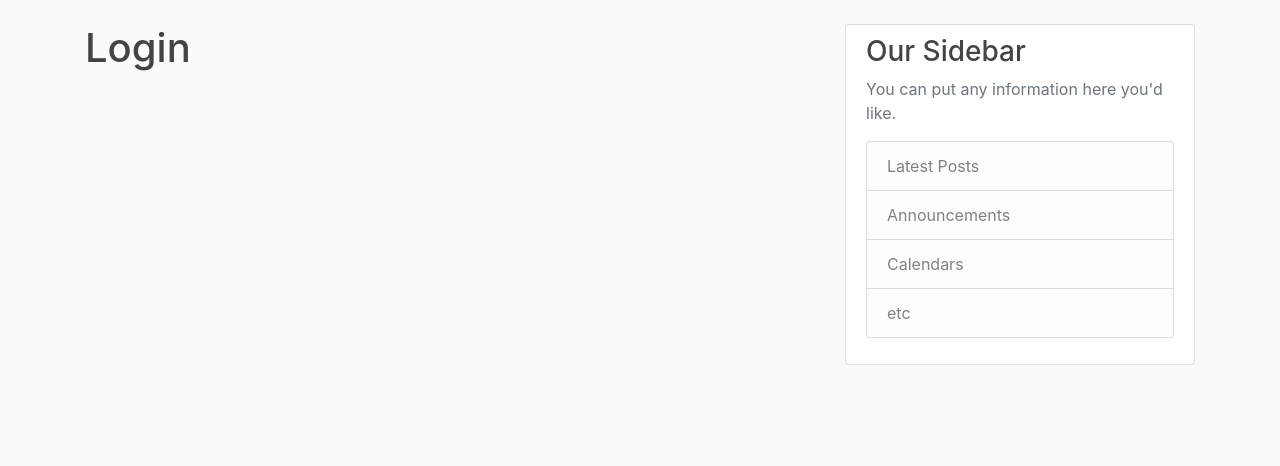
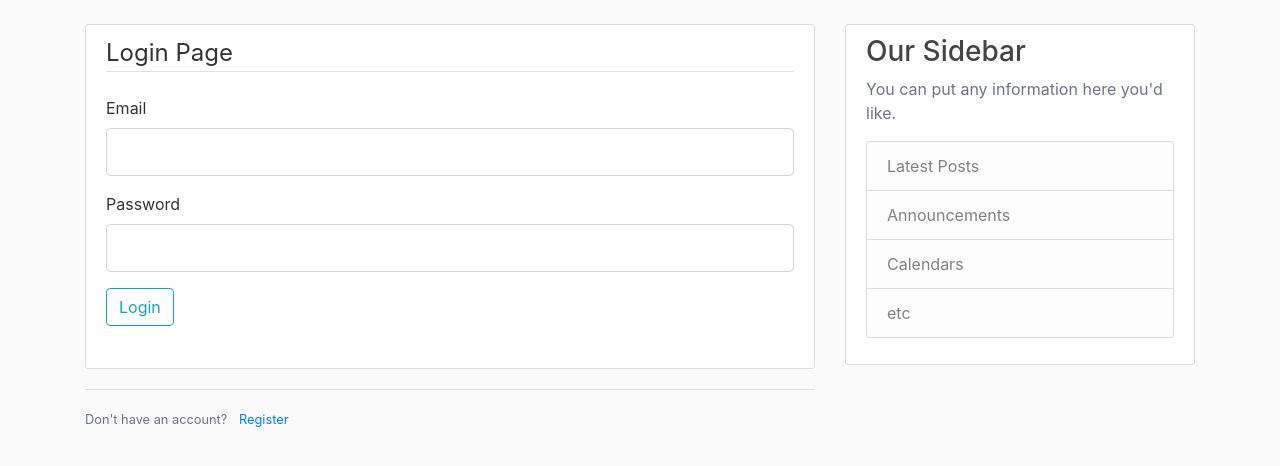
Before and after one commit to shauryadhadwal/Flask-Blog, a Flask app: page /login in a window 1280 px wide. Shown: the part 56-522 px from the top of the page. Run offline with Flask 2, Linux system fonts and the light colour scheme; some libraries are stand-ins or nearby versions.

```diff
--- a/app.py
+++ b/app.py
@@ -1,54 +1,4 @@
-from flask import Flask, render_template, url_for, flash, redirect
-from forms import RegistrationForm, LoginForm
-
-app = Flask(__name__)
-app.config['SECRET_KEY'] = '45385b37d4fd30237a8f76696fba1bf3'
-
-posts = [
-    {
-        'author': 'Shaurya Dhadwal',
-        'title': 'Blog Post 1',
-        'content' : 'First post Ever',
-        'date_posted': 'April 20, 2018'
-    },
-     {
-        'author': 'Shaurya Dhadwal',
-        'title': 'Blog Post 1',
-        'content' : 'First post Ever',
-        'date_posted': 'April 20, 2018'
-    },
-     {
-        'author': 'Shaurya Dhadwal',
-        'title': 'Blog Post 1',
-        'content' : 'First post Ever',
-        'date_posted': 'April 20, 2018'
-    }
-]
-
-@app.route("/")
-def home():
-    return render_template('home.html', title='Home', posts=posts)
-
-
-@app.route("/about")
-def about():
-    return render_template('about.html', title='About')
-
-
-@app.route("/login")
-def login():
-    form = LoginForm()
-    return render_template('login.html', title='Login',form=form)
-
-
-@app.route("/register", methods=['GET', 'POST'])
-def register():
-    form = RegistrationForm()
-    if form.validate_on_submit():
-        flash(f'Account created for {form.username.data} !', 'success')
-        return redirect(url_for('home'))
-    return render_template('register.html', title='Register',form=form)
-
+from flaskblog import app
 
 if __name__ == "__main__":
     app.run(debug=True)
--- /dev/null
+++ b/flaskblog/routes.py
@@ -0,0 +1,56 @@
+from flask import render_template, url_for, flash, redirect
+from flaskblog.models import User, Post
+from flaskblog.forms import RegistrationForm, LoginForm
+from flaskblog import app
+
+posts = [
+    {
+        'author': 'Shaurya Dhadwal',
+        'title': 'Blog Post 1',
+        'content' : 'First post Ever',
+        'date_posted': 'April 20, 2018'
+    },
+     {
+        'author': 'Shaurya Dhadwal',
+        'title': 'Blog Post 1',
+        'content' : 'First post Ever',
+        'date_posted': 'April 20, 2018'
+    },
+     {
+        'author': 'Shaurya Dhadwal',
+        'title': 'Blog Post 1',
+        'content' : 'First post Ever',
+        'date_posted': 'April 20, 2018'
+    }
+]
+
+@app.route("/")
+def home():
+    return render_template('home.html', title='Home', posts=posts)
+
+
+@app.route("/about")
+def about():
+    return render_template('about.html', title='About')
+
+
+@app.route("/login", methods=['GET', 'POST'])
+def login():
+    form = LoginForm()
+    if form.validate_on_submit():
+        if form.email.data == 'shauryadhadwal@gmail.com' and form.password.data == 'qwerty':
+            flash(f'You have successfully logged in!', 'success')
+            return redirect(url_for('home'))
+        else:
+            flash('Either Password or Emailid is incorrect!', 'danger')
+
+    return render_template('login.html', title='Login',form=form)
+
+
+@app.route("/register", methods=['GET', 'POST'])
+def register():
+    form = RegistrationForm()
+    if form.validate_on_submit():
+        flash(f'Account created for {form.username.data} !', 'success')
+        return redirect(url_for('home'))
+    return render_template('register.html', title='Register',form=form)
--- a/templates/layout.html
+++ b/flaskblog/templates/layout.html
@@ -30,12 +30,12 @@
         <div class="collapse navbar-collapse" id="navbarToggle">
           <div class="navbar-nav mr-auto">
             <a class="nav-item nav-link" href="/">Home</a>
-            <a class="nav-item nav-link" href="/about">About</a>
+            <a class="nav-item nav-link" href="{{url_for('about')}}">About</a>
           </div>
           <!-- Navbar Right Side -->
           <div class="navbar-nav">
-            <a class="nav-item nav-link" href="/login">Login</a>
-            <a class="nav-item nav-link" href="/register">Register</a>
+            <a class="nav-item nav-link" href="{{url_for('login')}}">Login</a>
+            <a class="nav-item nav-link" href="{{url_for('register')}}">Register</a>
           </div>
         </div>
       </div>
--- /dev/null
+++ b/flaskblog/templates/login.html
@@ -0,0 +1,47 @@
+{% extends "layout.html" %}
+{% block content%}
+<div class="content-section">
+    <form method="POST" action="">
+        {{form.hidden_tag()}}
+        <fieldset class="form-group">
+            <legend class="border-bottom mb-4">
+                Login Page
+            </legend>
+            <div class="form-group">
+                {{form.email.label(class="form-control-label")}}
+                {% if form.email.errors %}
+                    {{form.email(class="form-control form-control-lg is-invalid")}}
+                    <div class="invalid-feedback">
+                            {% for error in form.email.errors %}
+                                <span>{{error}}</span>
+                            {% endfor %}
+                    </div>
+                {% else %}
+                    {{form.email(class="form-control form-control-lg")}}
+                {% endif %}
+            </div>
+            <div class="form-group">
+                {{form.password.label(class="form-control-label")}}
+                {% if form.password.errors %}
+                    {{form.password(class="form-control form-control-lg is-invalid")}}
+                    <div class="invalid-feedback">
+                            {% for error in form.password.errors %}
+                                <span>{{error}}</span>
+                            {% endfor %}
+                    </div>
+                {% else %}
+                    {{form.password(class="form-control form-control-lg")}}
+                {% endif %}
+            </div>
+            <div class="form-group">
+                {{form.submit(class="btn btn-outline-info")}}
+            </div>
+        </fieldset>
+    </form>
+</div>
+<div class="border-top pt-3">
+    <small class="text-muted">
+        Don't have an account? <a class="ml-2" href="{{url_for('register')}}">Register</a>
+    </small>
+</div>
+{% endblock content%}
--- a/templates/login.html
+++ /dev/null
@@ -1,4 +0,0 @@
-{% extends "layout.html" %}
-{% block content%}
-<h1>Login</h1>
-{% endblock content%}
```
Also changed, not shown: flaskblog/__init__.py (added, +14 -0 lines), flaskblog/models.py (added, +28 -0 lines), requirements.txt (added, +15 -0 lines), routes.py (added, +60 -0 lines), flaskblog/forms.py (renamed from forms.py), flaskblog/site.db (added), flaskblog/static/main.css (renamed from static/main.css), flaskblog/templates/about.html (renamed from templates/about.html), flaskblog/templates/home.html (renamed from templates/home.html), flaskblog/templates/register.html (renamed from templates/register.html), 1 other file.
